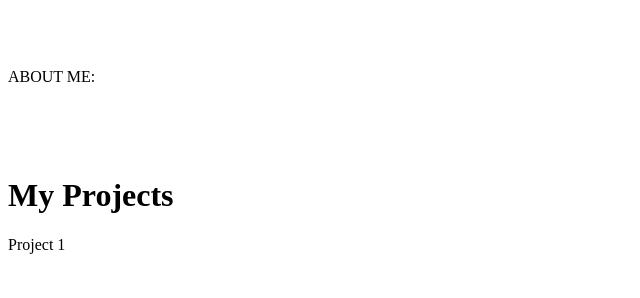
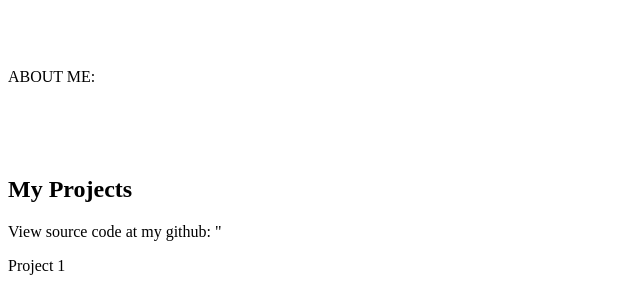
Before and after one commit to covelli1/Personal, a plain HTML site: page index.html in a window 1280 px wide. Shown: the part 502-800 px from the top of the page, without its empty margins (0-640 px from the left). Drawn offline with Linux system fonts and the light colour scheme.

Commit message:
added github link

```diff
--- a/index.html
+++ b/index.html
@@ -29,7 +29,41 @@
 <br>
 <br>
 
-<h1> My Projects </h1>
+<h2> My Projects </h2>
+View source code at my github:
+<a href="https://github.com/covelli1"> </a>
+
+
+
+
+
+
+
+
+
+
+
+
+
+
+
+
+
+
+
+
+
+
+
+
+
+
+
+
+
+
+
+"
 <p> Project 1 </p>
 
 </body>
```
